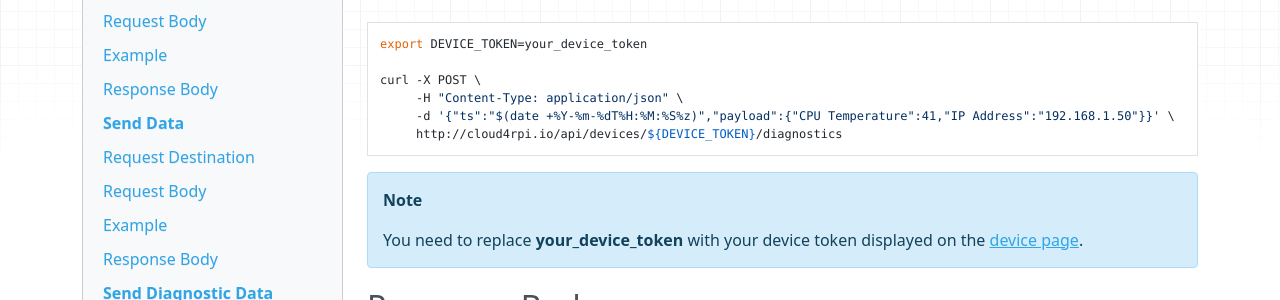
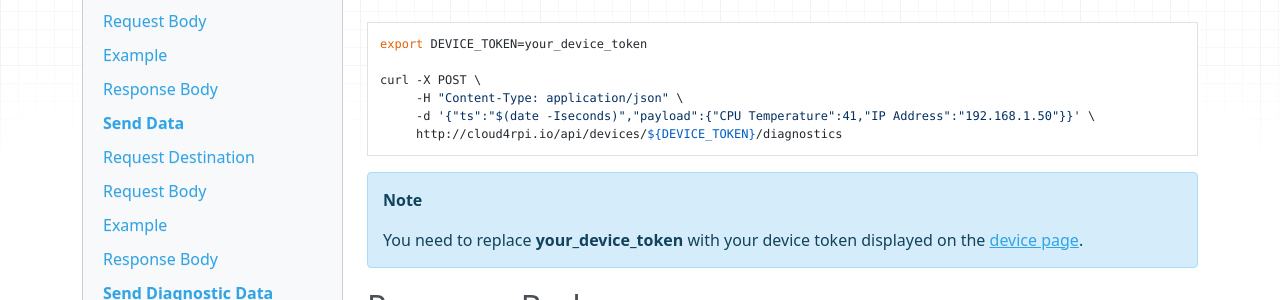
Before and after one commit to cloud4rpi/docs, an MkDocs documentation site: the page built from docs/http_api.md, in a window 1280 px wide and 900 px high, scrolled down 4291 px. Shown: the part 151-451 px from the top of the window. Built offline with MkDocs 1.6.1, drawn with Linux system fonts in a browser that asks for light colours; nearby versions of some CDN libraries; old or Windows-style settings are respelled for this version of MkDocs; some of the changed text lies outside the part shown.

Commit message:
Simplify "date" command

````diff
--- a/docs/http_api.md
+++ b/docs/http_api.md
@@ -143,7 +143,7 @@
 
 curl -X POST \
      -H "Content-Type: application/json" \
-     -d '{"ts":"$(date +%Y-%m-%dT%H:%M:%S%z)","payload":{"Temperature":24,"LEDOn":true}}' \
+     -d '{"ts":"$(date -Iseconds)","payload":{"Temperature":24,"LEDOn":true}}' \
      http://cloud4rpi.io/api/devices/${DEVICE_TOKEN}/data
 ```
 
@@ -218,7 +218,7 @@
 
 curl -X POST \
      -H "Content-Type: application/json" \
-     -d '{"ts":"$(date +%Y-%m-%dT%H:%M:%S%z)","payload":{"CPU Temperature":41,"IP Address":"192.168.1.50"}}' \
+     -d '{"ts":"$(date -Iseconds)","payload":{"CPU Temperature":41,"IP Address":"192.168.1.50"}}' \
      http://cloud4rpi.io/api/devices/${DEVICE_TOKEN}/diagnostics
 ```
 
````
